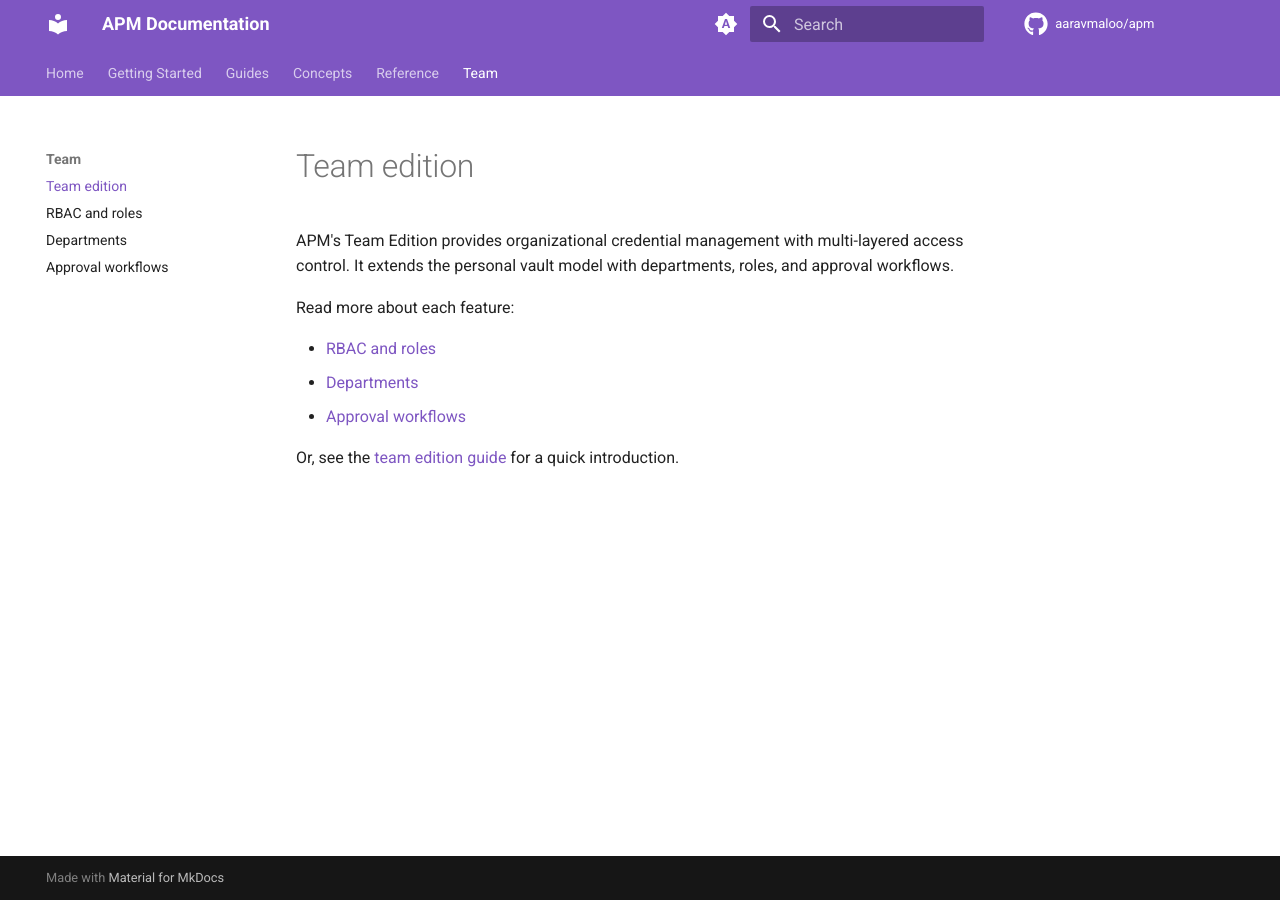
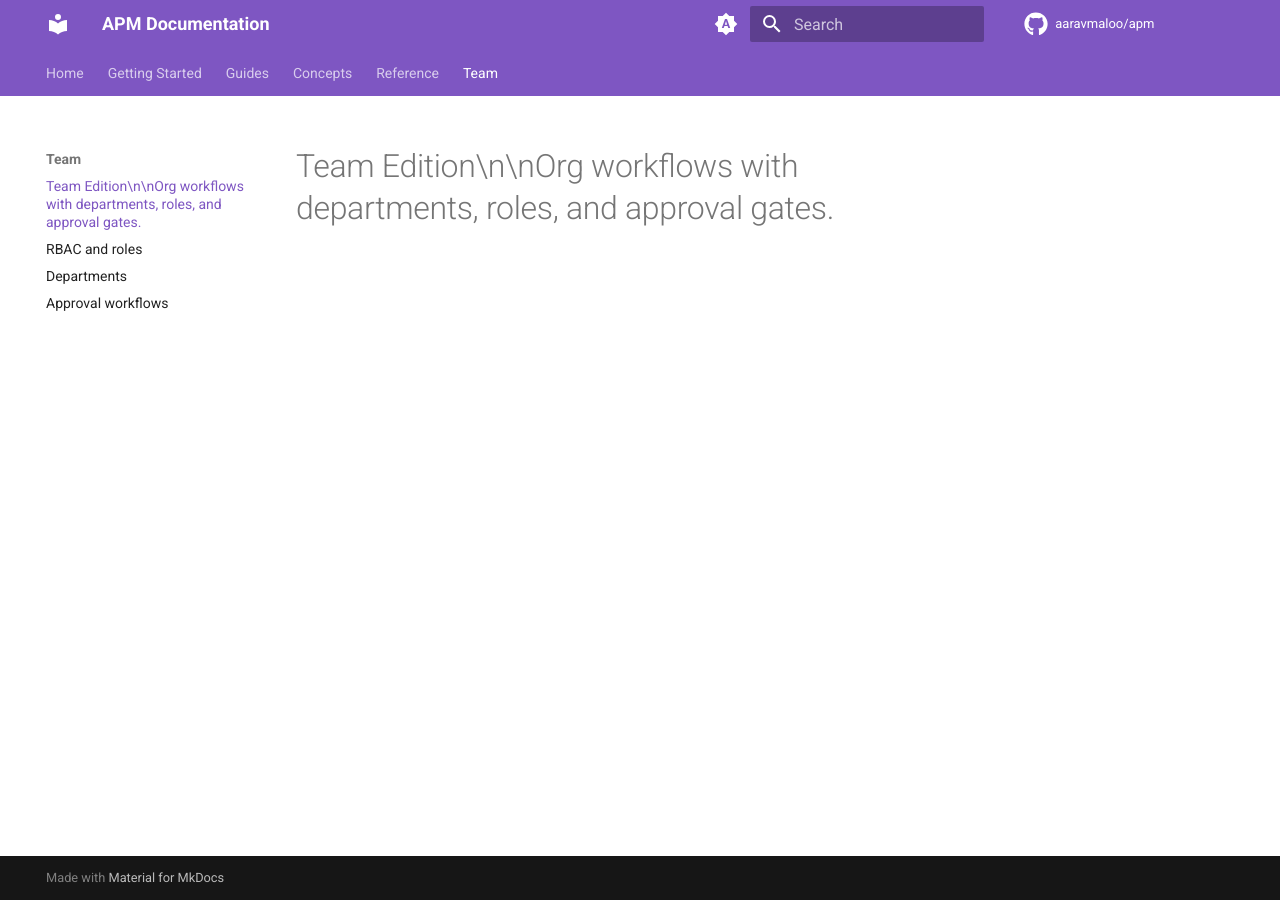
Before and after one commit to aaravmaloo/apm, an MkDocs documentation site: the page built from docs/team/index.md, in a window 1280 px wide. Built offline with MkDocs 1.6.1 and Material for MkDocs 9.7.7, drawn with Linux system fonts in a browser that asks for light colours; comment, search, counter and statistics services are not loaded.

Commit message:
docs: update docs/team/index.md

```diff
--- a/docs/team/index.md
+++ b/docs/team/index.md
@@ -1,12 +1 @@
-# Team edition
-
-APM's Team Edition provides organizational credential management with multi-layered access
-control. It extends the personal vault model with departments, roles, and approval workflows.
-
-Read more about each feature:
-
-- [RBAC and roles](./rbac.md)
-- [Departments](./departments.md)
-- [Approval workflows](./approvals.md)
-
-Or, see the [team edition guide](../guides/team-edition.md) for a quick introduction.
+# Team Edition\n\nOrg workflows with departments, roles, and approval gates.
```
